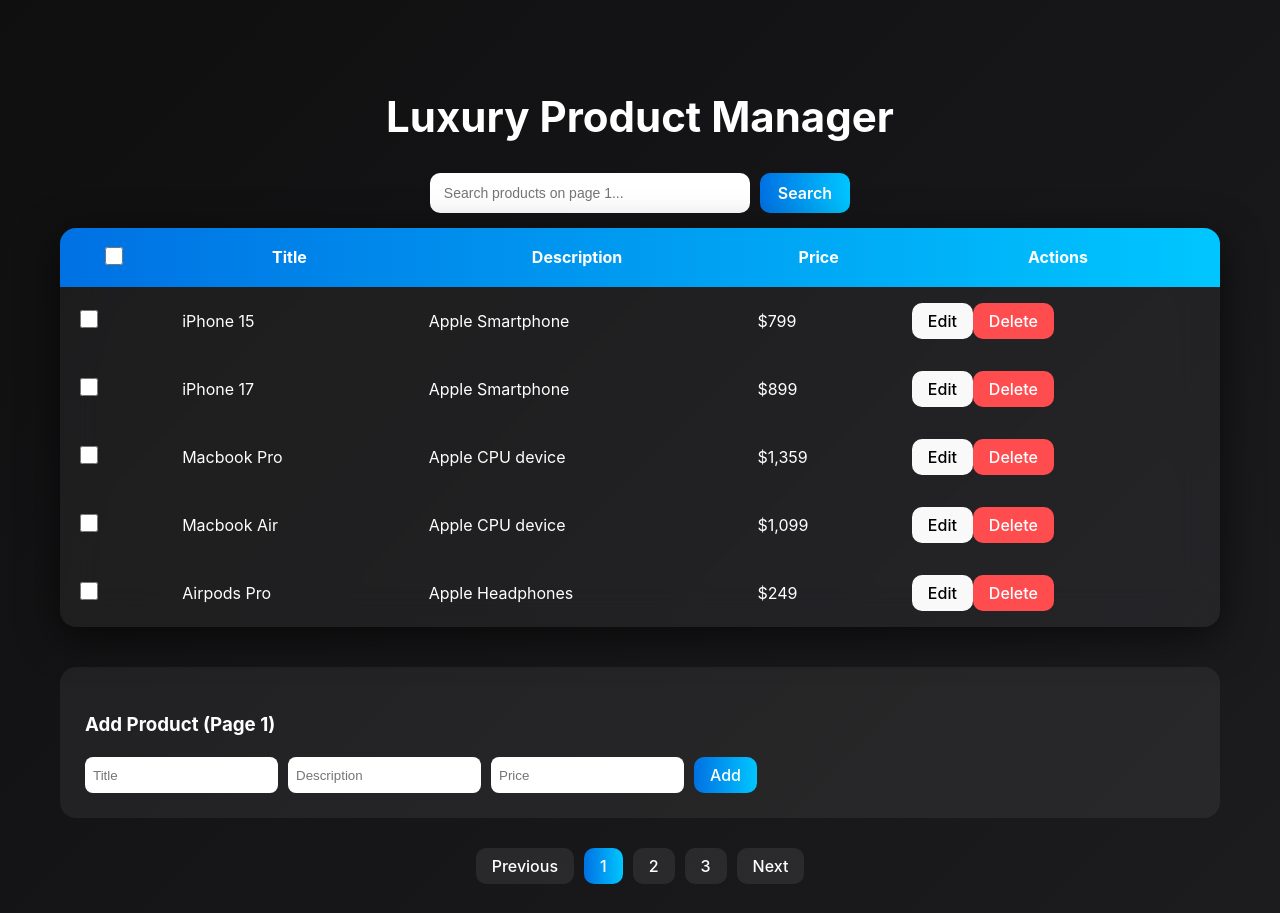
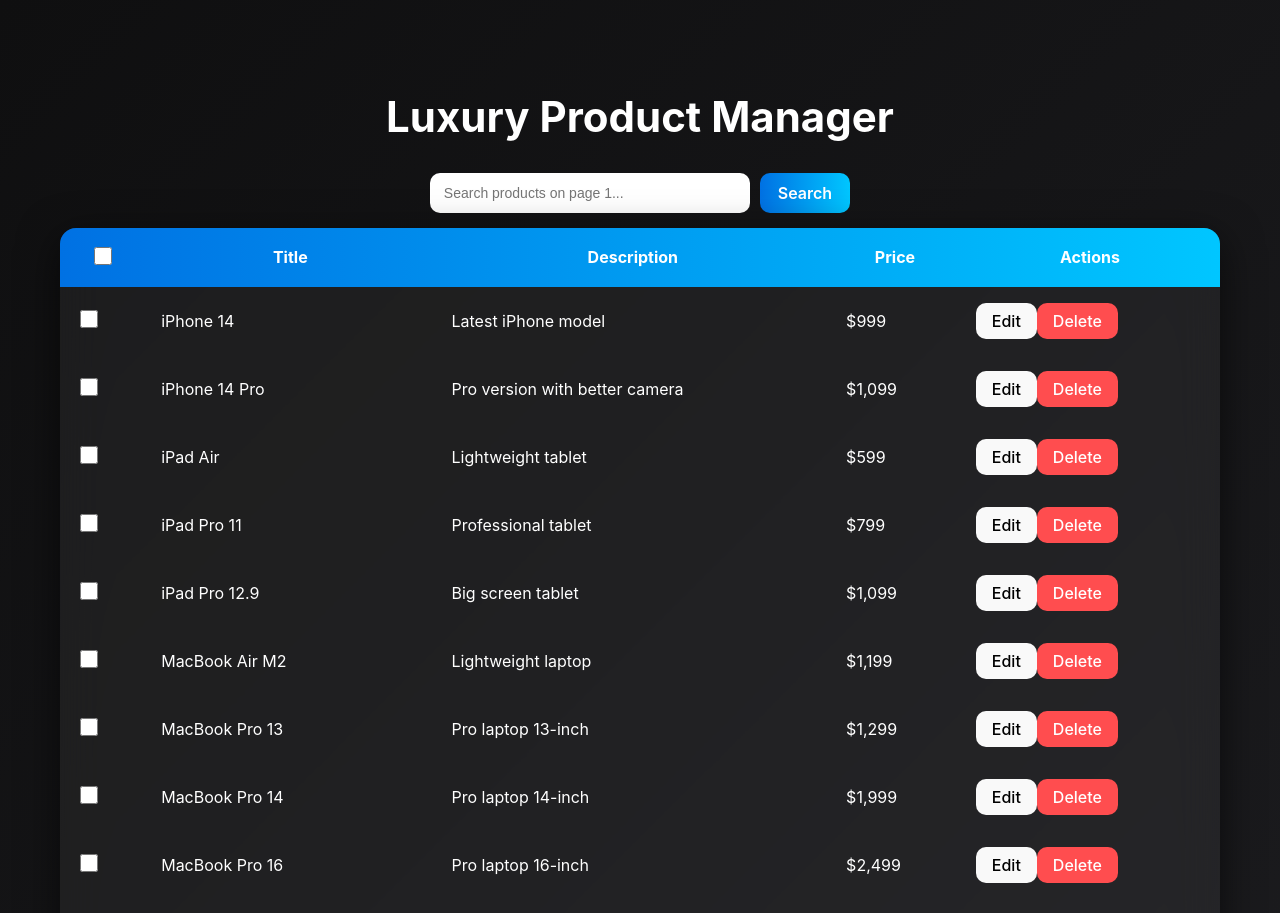
Before and after one commit to henriisaj5-web/reactproject, a React (Vite) app: page / in a window 1280 px wide. Shown: the top 913 px of the page. Built offline with nearby package versions, Linux system fonts and the light colour scheme; data requests are answered from the project's data file.

Commit message:
Modernize pagination, fix db.json and UI

```diff
--- a/db.json
+++ b/db.json
@@ -1,74 +1,38 @@
 {
   "page1Products": [
-    {
-      "id": "3b5d",
-      "title": "iPhone 15",
-      "description": "Apple Smartphone",
-      "price": 799
-    },
-    {
-      "id": "0dda",
-      "title": "iPhone 17",
-      "description": "Apple Smartphone",
-      "price": 899
-    },
-    {
-      "id": "4640",
-      "title": "Macbook Pro",
-      "description": "Apple CPU device",
-      "price": 1359
-    },
-    {
-      "id": "1176",
-      "title": "Macbook Air",
-      "description": "Apple CPU device",
-      "price": 1099
-    },
-    {
-      "id": "1adb",
-      "title": "Airpods Pro",
-      "description": "Apple Headphones",
-      "price": 249
-    }
+    { "id": 1, "title": "iPhone 14", "description": "Latest iPhone model", "price": 999 },
+    { "id": 2, "title": "iPhone 14 Pro", "description": "Pro version with better camera", "price": 1099 },
+    { "id": 3, "title": "iPad Air", "description": "Lightweight tablet", "price": 599 },
+    { "id": 4, "title": "iPad Pro 11", "description": "Professional tablet", "price": 799 },
+    { "id": 5, "title": "iPad Pro 12.9", "description": "Big screen tablet", "price": 1099 },
+    { "id": 6, "title": "MacBook Air M2", "description": "Lightweight laptop", "price": 1199 },
+    { "id": 7, "title": "MacBook Pro 13", "description": "Pro laptop 13-inch", "price": 1299 },
+    { "id": 8, "title": "MacBook Pro 14", "description": "Pro laptop 14-inch", "price": 1999 },
+    { "id": 9, "title": "MacBook Pro 16", "description": "Pro laptop 16-inch", "price": 2499 },
+    { "id": 10, "title": "Apple Watch Series 8", "description": "Latest smartwatch", "price": 399 }
   ],
   "page2Products": [
-    {
-      "id": "fe47",
-      "title": "iPad Pro",
-      "description": "Apple PRO Tablet",
-      "price": 999
-    },
-    {
-      "id": "25a4",
-      "title": "iPad Air",
-      "description": "Apple Tablet",
-      "price": 699
-    },
-    {
-      "id": "217f",
-      "title": "Airpods Max",
-      "description": "Apple Over-ear Headphones",
-      "price": 599
-    }
+    { "id": 11, "title": "Apple Watch SE", "description": "Affordable smartwatch", "price": 249 },
+    { "id": 12, "title": "AirPods Pro", "description": "Noise-cancelling earbuds", "price": 249 },
+    { "id": 13, "title": "AirPods 3rd Gen", "description": "Wireless earbuds", "price": 179 },
+    { "id": 14, "title": "HomePod Mini", "description": "Smart speaker", "price": 99 },
+    { "id": 15, "title": "Apple TV 4K", "description": "Streaming device", "price": 179 },
+    { "id": 16, "title": "Magic Keyboard", "description": "Wireless keyboard", "price": 99 },
+    { "id": 17, "title": "Magic Mouse", "description": "Wireless mouse", "price": 79 },
+    { "id": 18, "title": "Magic Trackpad", "description": "Wireless trackpad", "price": 129 },
+    { "id": 19, "title": "iMac 24", "description": "All-in-one desktop", "price": 1299 },
+    { "id": 20, "title": "Mac Mini M2", "description": "Compact desktop", "price": 699 }
   ],
   "page3Products": [
-    {
-      "id": "a092",
-      "title": "HomePod",
-      "description": "Apple Smart home device",
-      "price": 699
-    },
-    {
-      "id": "d81a",
-      "title": "Apple Pencil",
-      "description": "Apple Stylus",
-      "price": 199
-    },
-    {
-      "title": "HomePod mini",
-      "description": "Apple Smart home device",
-      "price": 55,
-      "id": "960c"
-    }
+    { "id": 21, "title": "iPhone 13", "description": "Previous generation iPhone", "price": 799 },
+    { "id": 22, "title": "iPhone 13 Pro", "description": "Previous gen Pro model", "price": 999 },
+    { "id": 23, "title": "iPad 10th Gen", "description": "Standard iPad", "price": 449 },
+    { "id": 24, "title": "Apple Pencil 2", "description": "Stylus for iPad", "price": 129 },
+    { "id": 25, "title": "Smart Keyboard Folio", "description": "Keyboard for iPad", "price": 179 },
+    { "id": 26, "title": "AirPods Max", "description": "Over-ear headphones", "price": 549 },
+    { "id": 27, "title": "AppleCare+", "description": "Extended warranty", "price": 199 },
+    { "id": 28, "title": "iPhone SE", "description": "Budget iPhone", "price": 429 },
+    { "id": 29, "title": "Mac Studio", "description": "High-end desktop", "price": 1999 },
+    { "id": 30, "title": "Studio Display", "description": "Apple 5K monitor", "price": 1599 }
   ]
 }
--- a/src/App.tsx
+++ b/src/App.tsx
@@ -12,7 +12,6 @@
 
 export default function App() {
   const [currentPage, setCurrentPage] = useState(1);
-
   const [page1Products, setPage1Products] = useState<Product[]>([]);
   const [page2Products, setPage2Products] = useState<Product[]>([]);
   const [page3Products, setPage3Products] = useState<Product[]>([]);
@@ -37,6 +36,7 @@
   const [selectedProducts, setSelectedProducts] = useState<number[]>([]);
   const [selectAll, setSelectAll] = useState(false);
 
+  const TOTAL_PAGES = 3; // Dynamic total pages
   const pageKey = `page${currentPage}Products`;
 
   // ================= FETCH =================
@@ -153,10 +153,7 @@
           value={searchTerm}
           onChange={handleSearchInput}
         />
-        <button
-          className="search-btn"
-          onClick={() => setSearchTriggered(true)}
-        >
+        <button className="search-btn" onClick={() => setSearchTriggered(true)}>
           Search
         </button>
       </div>
@@ -172,11 +169,9 @@
                 onChange={(e) => {
                   const checked = e.target.checked;
                   setSelectAll(checked);
-                  if (checked) {
-                    setSelectedProducts(filteredProducts.map(p => p.id));
-                  } else {
-                    setSelectedProducts([]);
-                  }
+                  setSelectedProducts(
+                    checked ? filteredProducts.map(p => p.id) : []
+                  );
                 }}
               />
             </th>
@@ -203,11 +198,11 @@
                     checked={selectedProducts.includes(p.id)}
                     onChange={(e) => {
                       const checked = e.target.checked;
-                      if (checked) {
-                        setSelectedProducts([...selectedProducts, p.id]);
-                      } else {
-                        setSelectedProducts(selectedProducts.filter(id => id !== p.id));
-                      }
+                      setSelectedProducts(
+                        checked
+                          ? [...selectedProducts, p.id]
+                          : selectedProducts.filter(id => id !== p.id)
+                      );
                     }}
                   />
                 </td>
@@ -309,28 +304,38 @@
             value={addForm.price}
             onChange={e => setAddForm({ ...addForm, price: e.target.value })}
           />
-          <button className="add" onClick={addProduct}>Add</button>
+          <button className="add" onClick={addProduct}>
+            Add
+          </button>
         </div>
       </div>
 
       {/* PAGINATION */}
       <div className="pagination">
-        <button disabled={currentPage === 1} onClick={() => setCurrentPage(p => p - 1)}>
-          Previous
+        <button
+          className="nav-btn"
+          disabled={currentPage === 1}
+          onClick={() => setCurrentPage(p => p - 1)}
+        >
+          ← Previous
         </button>
 
-        {[1,2,3].map(p => (
+        {Array.from({ length: TOTAL_PAGES }, (_, i) => i + 1).map(page => (
           <button
-            key={p}
-            className={currentPage === p ? "active" : ""}
-            onClick={() => setCurrentPage(p)}
+            key={page}
+            className={`page-btn ${currentPage === page ? "active" : ""}`}
+            onClick={() => setCurrentPage(page)}
           >
-            {p}
+            {page}
           </button>
         ))}
 
-        <button disabled={currentPage === 3} onClick={() => setCurrentPage(p => p + 1)}>
-          Next
+        <button
+          className="nav-btn"
+          disabled={currentPage === TOTAL_PAGES}
+          onClick={() => setCurrentPage(p => p + 1)}
+        >
+          Next →
         </button>
       </div>
     </div>
```
